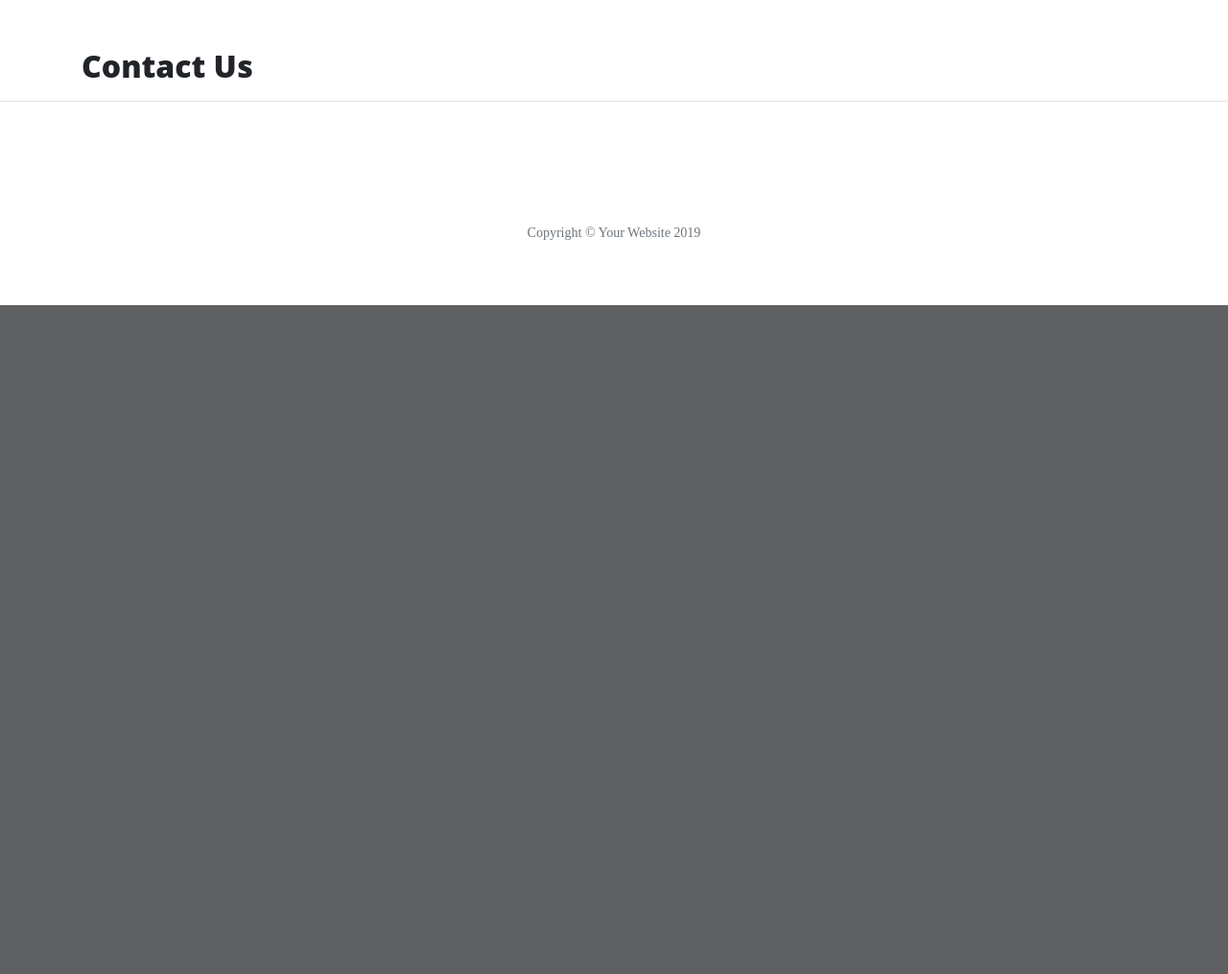
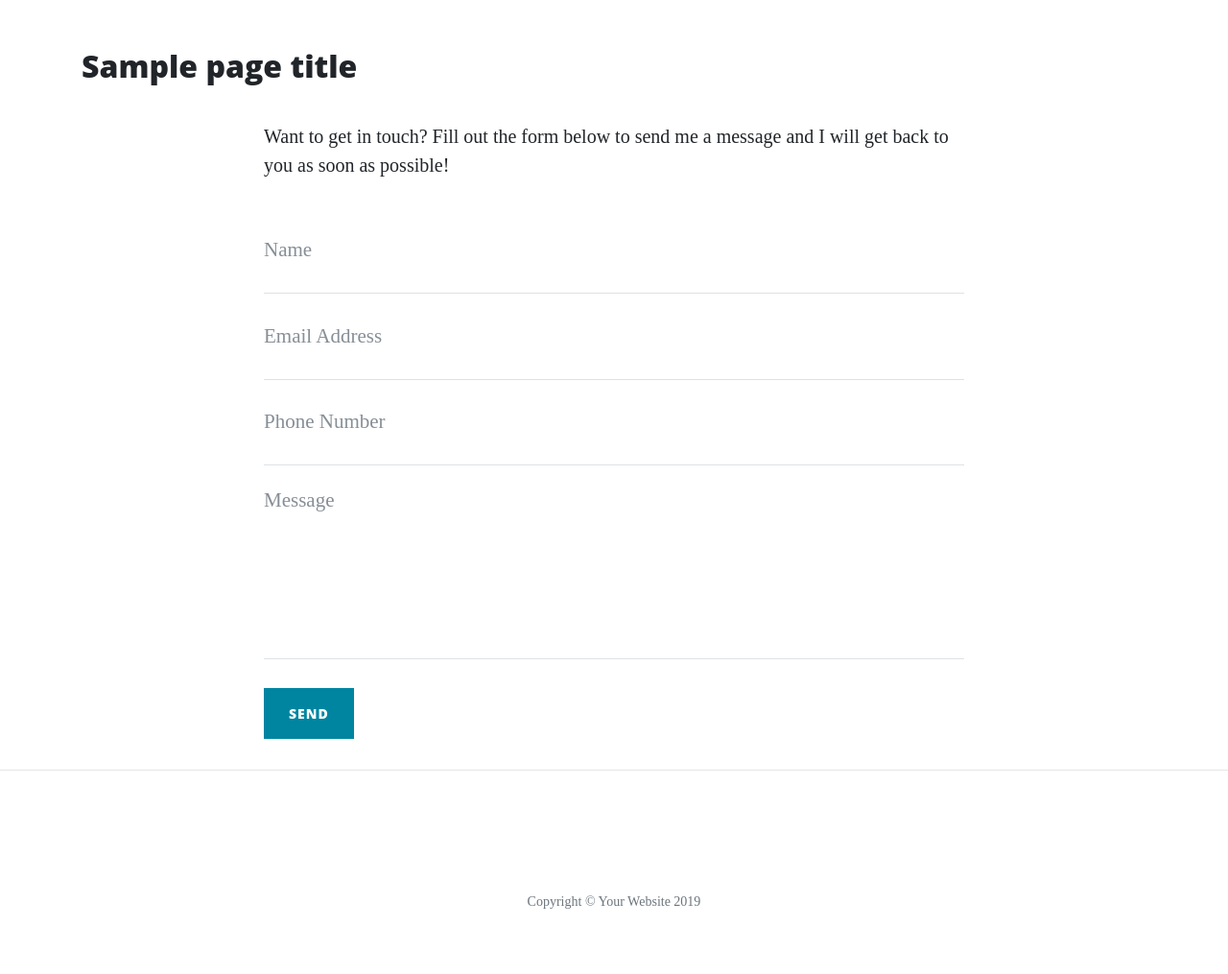
Before and after one commit to luigilangella/flask-app, a Python web app: template flask/templates/contact.html in a window 1280 px wide. Shown: the part 628-1643 px from the top of the page at 96% size. Before the commit the page ends 946 px from the top, so only its background shows below. Run offline with Jinja, Linux system fonts and the light colour scheme; the template is opened without the code that fills it: most values are stand-ins (such as "Sample title", 1, 10 or a date in 2020); some libraries are stand-ins or nearby versions.

Commit message:
finished styling the about page and done some advance routing, also started the contact page

```diff
--- a/flask/templates/careers.html
+++ b/flask/templates/careers.html
@@ -1,3 +1,3 @@
 {% extends 'base.html' %} {% block content %}
-<h2>Come and Work for Us!</h2>
+<h2>{{ page_title }}</h2>
 {% endblock %}
--- a/flask/templates/contact.html
+++ b/flask/templates/contact.html
@@ -1,3 +1,45 @@
 {% extends 'base.html' %} {% block content %}
-<h2>Contact Us</h2>
+<h2>{{ page_title }}</h2>
+
+<div class="row">
+    <div class="col-lg-8 col-md-10 mx-auto">
+        <p>Want to get in touch? Fill out the form below to send me a message and I will get back to you as soon as possible!</p>
+
+        <form name="sentMessage" id="contactForm" novalidate>
+            <div class="control-group">
+                <div class="form-group floating-label-form-group controls">
+                    <label>Name</label>
+                    <input type="text" class="form-control" placeholder="Name" id="name" required data-validation-required-message="Please enter your name.">
+                    <p class="help-block text-danger"></p>
+                </div>
+            </div>
+            <div class="control-group">
+                <div class="form-group floating-label-form-group controls">
+                    <label>Email Address</label>
+                    <input type="email" class="form-control" placeholder="Email Address" id="email" required data-validation-required-message="Please enter your email address.">
+                    <p class="help-block text-danger"></p>
+                </div>
+            </div>
+            <div class="control-group">
+                <div class="form-group col-xs-12 floating-label-form-group controls">
+                    <label>Phone Number</label>
+                    <input type="tel" class="form-control" placeholder="Phone Number" id="phone" required data-validation-required-message="Please enter your phone number.">
+                    <p class="help-block text-danger"></p>
+                </div>
+            </div>
+            <div class="control-group">
+                <div class="form-group floating-label-form-group controls">
+                    <label>Message</label>
+                    <textarea rows="5" class="form-control" placeholder="Message" id="message" required data-validation-required-message="Please enter a message."></textarea>
+                    <p class="help-block text-danger"></p>
+                </div>
+            </div>
+            <br>
+            <div id="success"></div>
+            <div class="form-group">
+                <button type="submit" class="btn btn-primary" id="sendMessageButton">Send</button>
+            </div>
+        </form>
+    </div>
+</div>
 {% endblock %}
```
Also changed, not shown: flask/data/company.json (added, +79 -0 lines), flask/run.py (+17 -3 lines), flask/templates/about.html (+11 -11 lines), flask/templates/member.html (added, +13 -0 lines).
